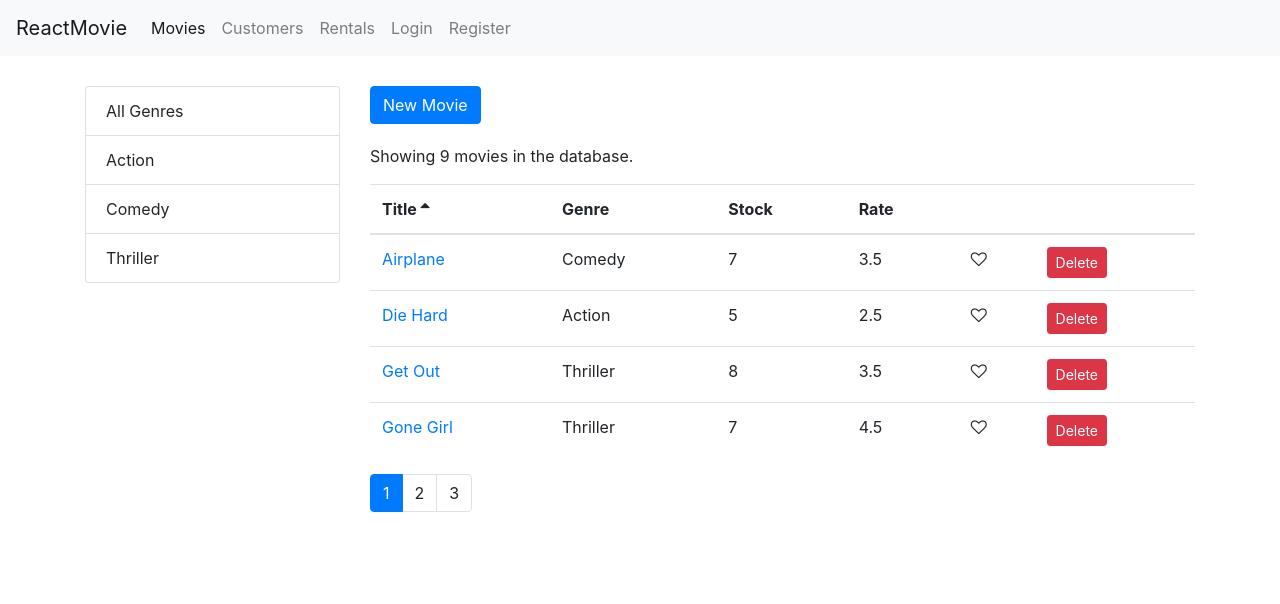
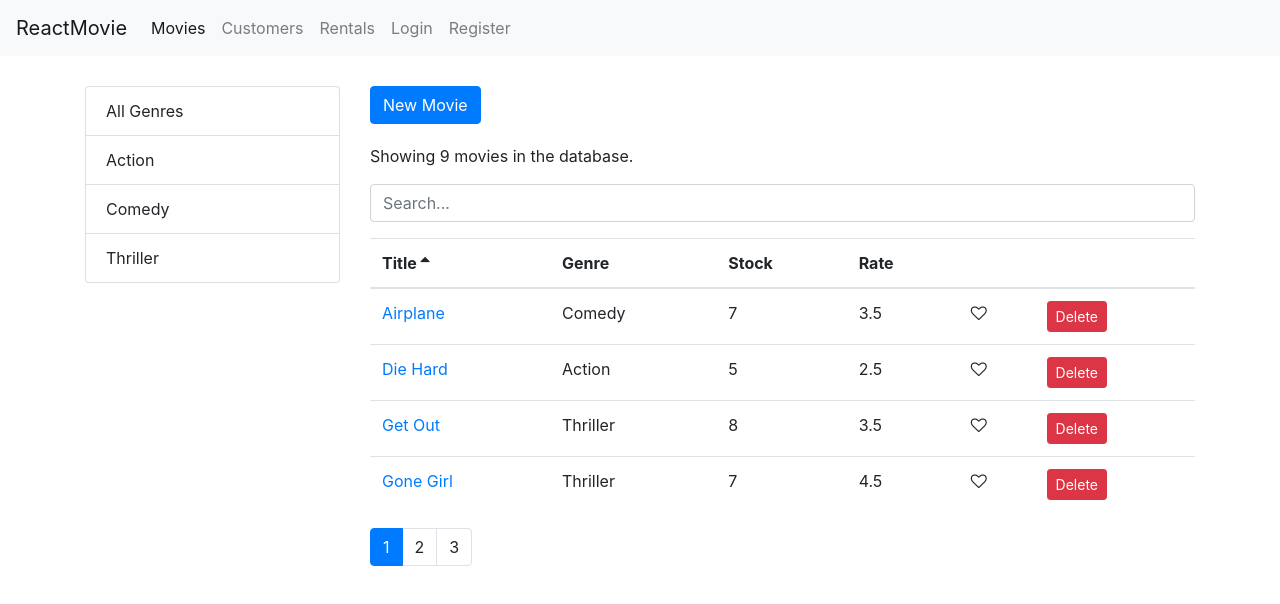
Before and after one commit to cmburch/javascriptBasic1, a React (Create React App) app: page /movies in a window 1280 px wide. Shown: the top 604 px of the page. Built offline with nearby package versions, Linux system fonts and the light colour scheme.

Commit message:
created search box component and added it to the movies page to search movies by title

```diff
--- a/src/components/movies.jsx
+++ b/src/components/movies.jsx
@@ -7,12 +7,15 @@
 import { paginate } from "../utils/paginate";
 import { getGenres } from '../services/fakeGenreService';
 import _ from "lodash";
+import SearchBox from "./searchBox";
 
 class Counter extends Component {
   state = {
     movies: [],
     genres: [],
     pageSize: 4,
+    searchQuery: "",
+    selectedGenre: null,
     currentPage:1,
     sortColumn: { path: "title", order: "asc" }
 
@@ -44,7 +47,11 @@
   handleGenreSelect = genre => {
     // console.log(genre);
     console.log(this.state);
-    this.setState({ selectedGenre: genre, currentPage: 1});
+    this.setState({ selectedGenre: genre, searchQuery: "", currentPage: 1});
+  };
+
+  handleSearch = query => {
+    this.setState({ searchQuery: query, selectedGenre: null, currentPage: 1 });
   };
 
   handleSort = sortColumn => {
@@ -58,14 +65,17 @@
       currentPage,
       sortColumn,
       selectedGenre,
+      searchQuery,
       movies: allMovies
     } = this.state;
 
-    const filtered =
-      //only apply filter if selectedGenre has an ID else return all the movies
-      selectedGenre && selectedGenre._id
-        ? allMovies.filter(m => m.genre._id === selectedGenre._id)
-        : allMovies;
+    let filtered = allMovies;
+    if (searchQuery)
+      filtered = allMovies.filter(m =>
+        m.title.toLowerCase().startsWith(searchQuery.toLowerCase())
+      );
+    else if (selectedGenre && selectedGenre._id)
+      filtered = allMovies.filter(m => m.genre._id === selectedGenre._id);
 
       const sorted = _.orderBy(filtered, [sortColumn.path], [sortColumn.order]);
       //these are the movies displayed on the UI
@@ -77,7 +87,7 @@
 
     render() {
       const { length: count } = this.state.movies;
-      const { pageSize, currentPage,sortColumn } = this.state;
+      const { pageSize, currentPage,sortColumn,searchQuery } = this.state;
 
       if (count === 0) return <p>There are no movies in the database.</p>;
 
@@ -102,6 +112,7 @@
             </Link>
 
             <p>Showing {totalCount} movies in the database.</p>
+            <SearchBox value={searchQuery} onChange={this.handleSearch} />
             <MoviesTable
               movies={movies}
               sortColumn={sortColumn}
--- /dev/null
+++ b/src/components/searchBox.jsx
@@ -0,0 +1,16 @@
+import React from "react";
+
+const SearchBox = ({ value, onChange }) => {
+  return (
+    <input
+      type="text"
+      name="query"
+      className="form-control my-3"
+      placeholder="Search..."
+      value={value}
+      onChange={e => onChange(e.currentTarget.value)}
+    />
+  );
+};
+
+export default SearchBox;
```
